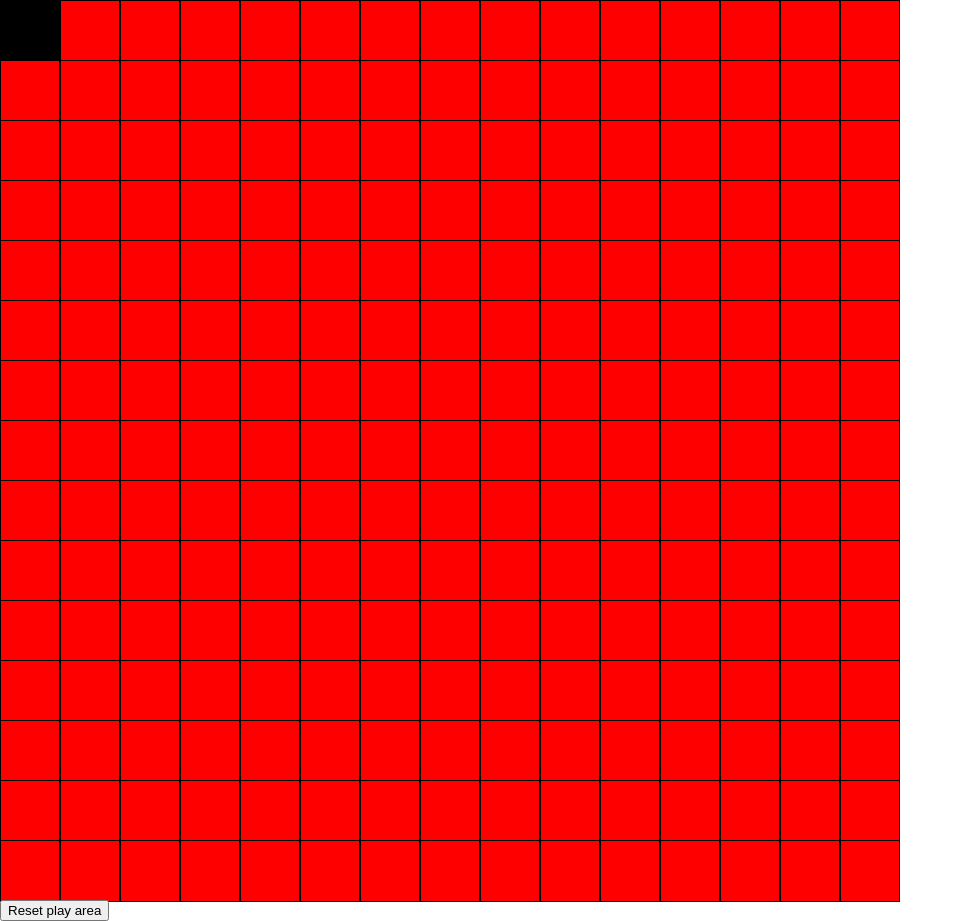
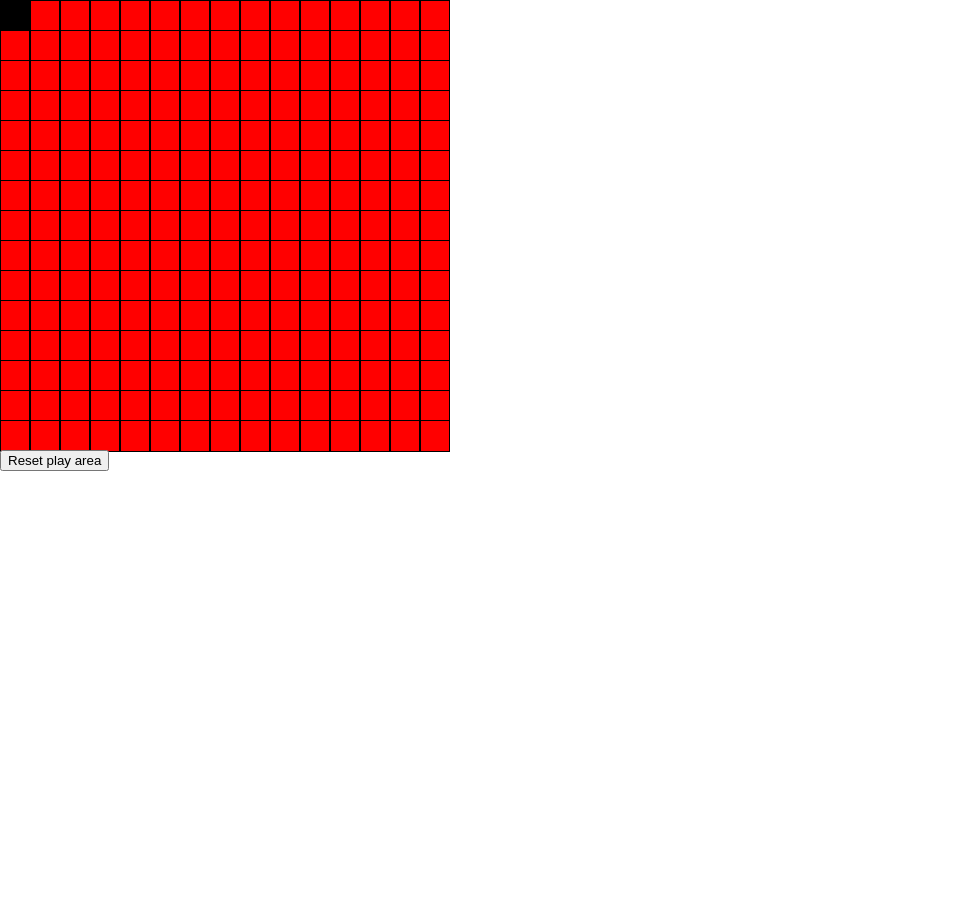
Before and after one commit to chitudorin/odin-etch-a-sketch, a plain HTML site: page index.html in a window 1280 px wide. Shown: the whole page, without its empty margins (0-963 px from the left). After the commit the page ends 800 px from the top, so only its background shows below. Drawn offline with Linux system fonts and the light colour scheme.

Commit message:
Lower play area width and height to 450px

```diff
--- a/style.css
+++ b/style.css
@@ -7,8 +7,8 @@ div.element {
 
 div.container {
   background-color: white;
-  width: 900px;
-  height: 900px;
+  width: 450px;
+  height: 450px;
   display:flex;
   flex-direction: column;
 }
```
